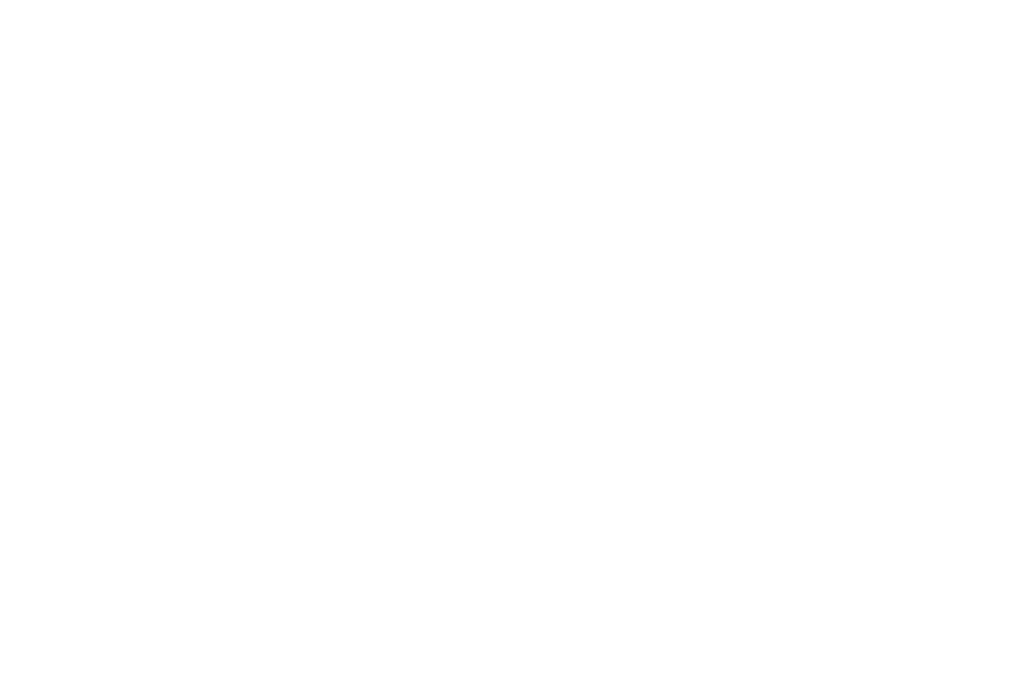
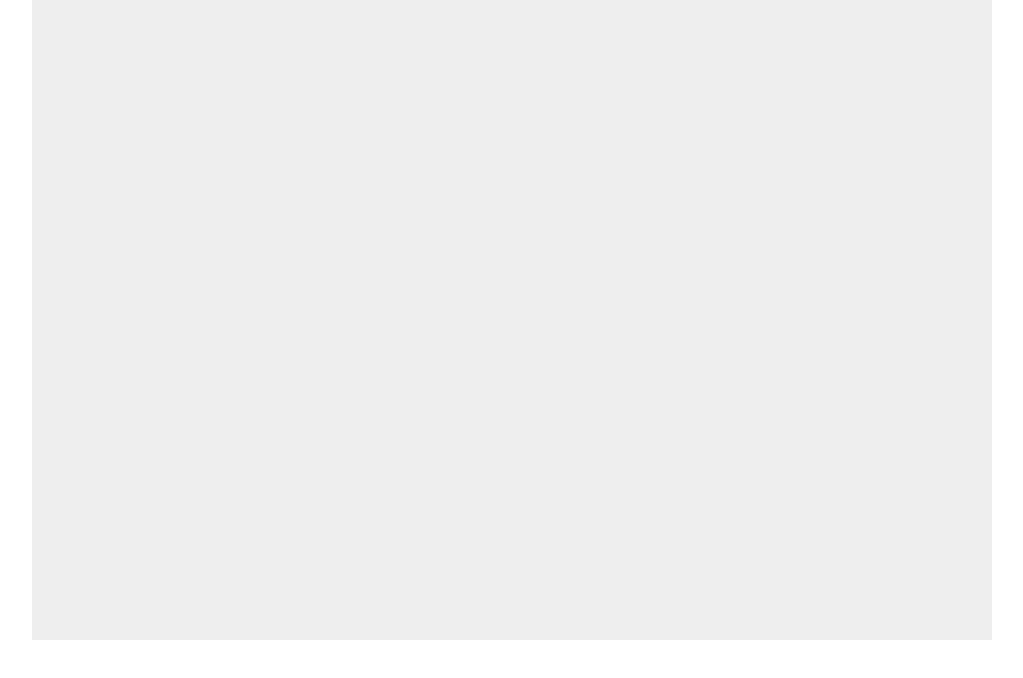
Before and after one commit to yamamorisota/myapp, a plain HTML site: page index.html in a window 1280 px wide. Shown: the whole page, without its empty margins (128-1151 px from the left). Drawn offline with Linux system fonts and the light colour scheme.

Commit message:
metadata作成

```diff
--- a/index.html
+++ b/index.html
@@ -3,9 +3,24 @@
 <head>
   <meta charset="UTF-8">
   <meta name="viewport" content="width=device-width, initial-scale=1.0">
-  <title>Document</title>
+  <title>まりおもどき</title>
+  <style>
+    *{
+      padding: 0;
+      margin: 0;
+    }
+    canvas{
+      background: #eee;
+      display:block;
+      margin:0 auto;
+    }
+  </style>
 </head>
 <body>
+  <canvas id="maincanvas" width="960" height="640">
+    <script>
 
+    </script>
+  </canvas>
 </body>
 </html>
```
